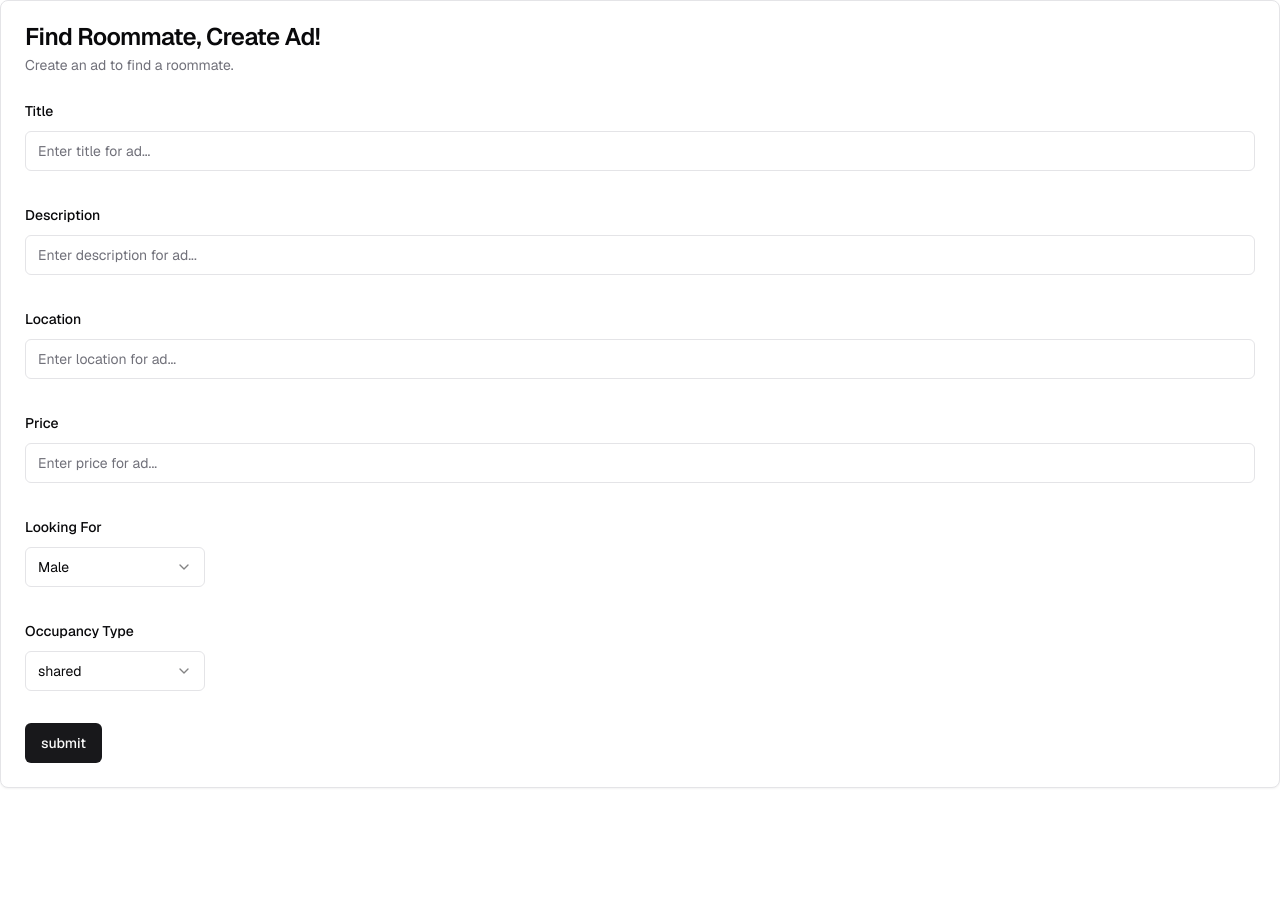
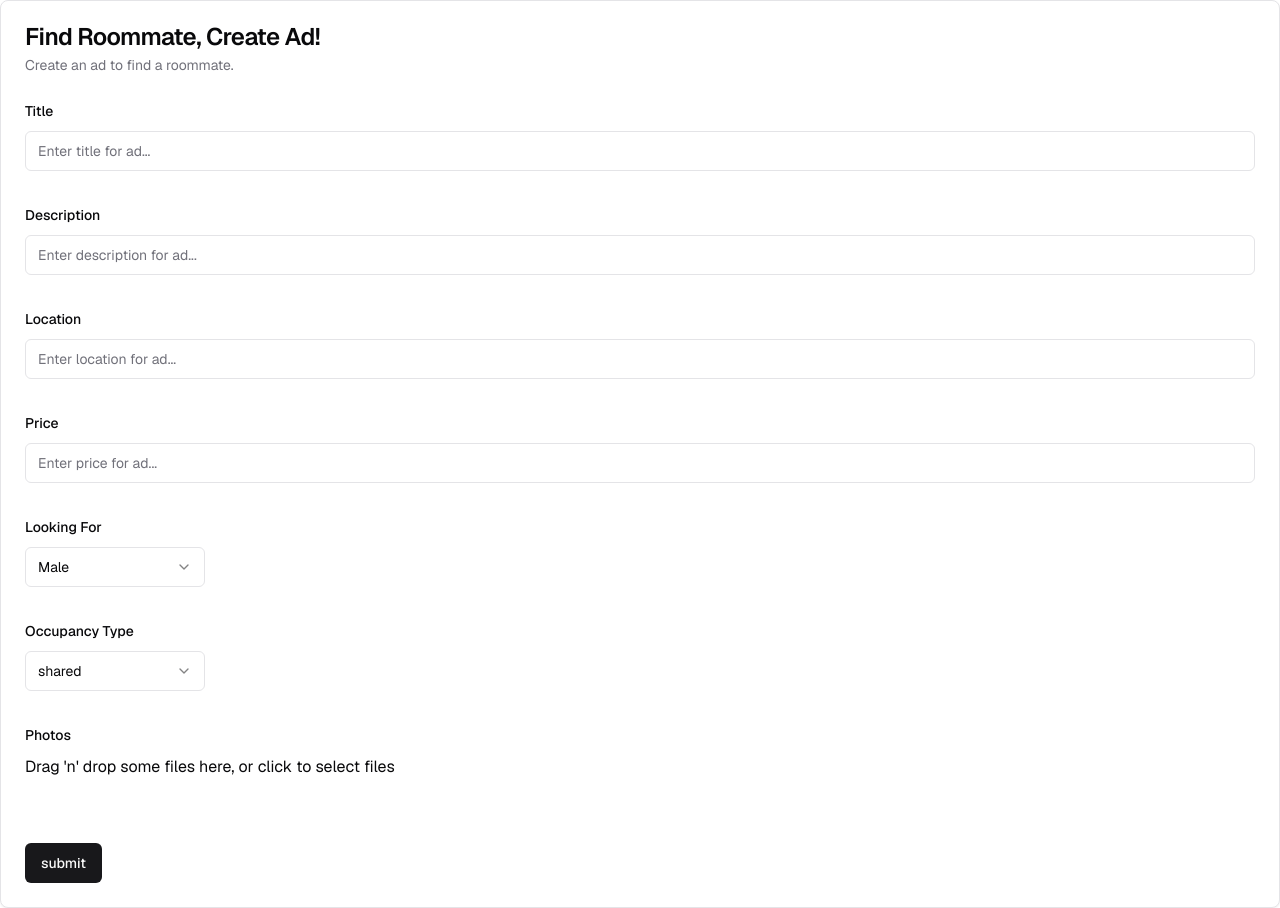
Before and after one commit to abhishekgusain07/findingflatmates, a Next.js app: page /ads/form in a window 1280 px wide. Before the commit the page ends 800 px from the top, so only its background shows below. Built offline with nearby package versions, Linux system fonts and the light colour scheme.

Commit message:
todo: image upload

```diff
--- a/app/ads/form/page.tsx
+++ b/app/ads/form/page.tsx
@@ -3,7 +3,8 @@
 import { zodResolver } from "@hookform/resolvers/zod"
 import { useForm } from "react-hook-form"
 import { z } from "zod"
-import { Loader2 } from 'lucide-react'
+import { Loader2, XIcon } from 'lucide-react'
+import { useDropzone } from 'react-dropzone'
 
 import { Button } from "@/components/ui/button"
 import {
@@ -19,7 +20,7 @@ import { Input } from "@/components/ui/input"
 import { Card, CardContent, CardDescription, CardHeader, CardTitle } from "@/components/ui/card"
 import { createAd } from "./form.action"
 import { Select, SelectContent, SelectGroup, SelectItem, SelectLabel, SelectTrigger, SelectValue } from "@/components/ui/select"
-import { useState } from "react"
+import { useCallback, useState } from "react"
 import { toast } from "sonner"
 
 export const formSchema = z.object({
@@ -37,10 +38,24 @@ export const formSchema = z.object({
   }),
   looking_for: z.union([z.literal("male"), z.literal("female"), z.literal("any")]),
   occupancy_type: z.union([z.literal("shared"), z.literal("single"), z.literal("any")]),
+  photos: z.array(z.string()).optional(),
 })
 
 export function ProfileForm() {
-    const [isLoading, setIsLoading] = useState<boolean>(false)
+  const [selectedFiles, setSelectedFiles] = useState<File[]>([])
+  const [isLoadingFiles, setIsLoadingFiles] = useState<boolean>(false)
+  const [isUploadingFiles, setIsUploadingFiles] = useState<boolean>(false)
+  const onDrop = useCallback((acceptedFiles: File[]) => {
+    // Do something with the files
+    setIsLoadingFiles(true)
+    setSelectedFiles(acceptedFiles)
+    console.log(acceptedFiles)
+    setIsLoadingFiles(false)
+  }, [])
+  const {getRootProps, getInputProps, isDragActive} = useDropzone({onDrop})
+  const [isLoading, setIsLoading] = useState<boolean>(false)
+
+
   const form = useForm<z.infer<typeof formSchema>>({
     resolver: zodResolver(formSchema),
     defaultValues: {
@@ -50,6 +65,7 @@ export function ProfileForm() {
       price: "",
       looking_for: "any",
       occupancy_type: "any",
+      photos: [],
     },
   })
 
@@ -193,6 +209,69 @@ export function ProfileForm() {
                 </FormItem>
               )}
             />
+            {/* <FormField
+              control={form.control}
+              name="photos"
+              render={({ field }) => (
+                <FormItem>
+                  <FormLabel>Photos</FormLabel>
+                  <FormControl>
+                    <div className="flex items-center gap-2" >
+                    <Input
+                      type='file'
+                      placeholder='Enter photos for ad...'
+                      {...field}
+                      multiple
+                      className="cursor-pointer"
+                    />
+                    <Button>Upload</Button>
+                    </div>
+                  </FormControl>
+                  <FormMessage />
+                </FormItem>
+              )}
+            /> */}
+            <FormField
+              control={form.control}
+              name="photos"
+              render={({ field }) => (
+                <FormItem>
+                  <FormLabel>Photos</FormLabel>
+                  <FormControl>
+                  <div {...getRootProps()}>
+                    <input {...getInputProps()} />
+                    {
+                      isDragActive ?
+                        <p>Drop the files here ...</p> :
+                        <p>Drag 'n' drop some files here, or click to select files</p>
+                    }
+                  </div>
+                  </FormControl>
+                  <FormMessage />
+                </FormItem>
+              )}
+            />
+            {
+              isLoadingFiles ?  <Loader2 className = "size-4 animate-spin" /> :
+              <div className="mt-4 flex flex-wrap gap-2">
+                {selectedFiles.map((file, index) => (
+                  <div key={index} className="relative">
+                    <img
+                      src={URL.createObjectURL(file)} // Create a URL for the file
+                      alt={`Preview ${index}`}
+                      className="w-32 h-32 object-cover mr-2 rounded-md opacity-90 hover:opacity-100" // Adjust size as needed
+                    />
+                    <Button
+                      variant="ghost"
+                      onClick={() => setSelectedFiles(selectedFiles.filter((_, i) => i !== index))}
+                      className="absolute top-0 right-2 mt-1 ml-1 bg-red-500 text-white rounded-full  opacity-40 hover:opacity-100"
+                    >
+                      <XIcon className="size-2" />
+                    </Button>
+                  </div>
+                  ))}
+              </div>
+            }
             <Button type="submit">
               {
                 isLoading ? <Loader2 className = "size-4 animate-spin" /> : "submit"
--- a/package.json
+++ b/package.json
@@ -39,6 +39,7 @@
     "@tanstack/react-query": "^5.0.1",
     "@tanstack/react-query-devtools": "^5.0.1",
     "@tremor/react": "^3.16.2",
+    "@uploadthing/react": "^7.0.3",
     "@upstash/ratelimit": "^1.2.1",
     "@upstash/redis": "^1.31.6",
     "@vercel/analytics": "^1.2.2",
@@ -60,6 +61,7 @@
     "react": "latest",
     "react-day-picker": "^8.10.1",
     "react-dom": "latest",
+    "react-dropzone": "^14.2.9",
     "react-hook-form": "^7.51.3",
     "react-icons": "^4.11.0",
     "recharts": "^2.12.7",
@@ -70,6 +72,7 @@
     "tailwind-merge": "^2.3.0",
     "tailwindcss-animate": "^1.0.7",
     "uid": "^2.0.2",
+    "uploadthing": "^7.1.0",
     "zod": "^3.23.5"
   },
   "devDependencies": {
```
Also changed, not shown: 1 other file (tests, documents, lock files or other folders).
